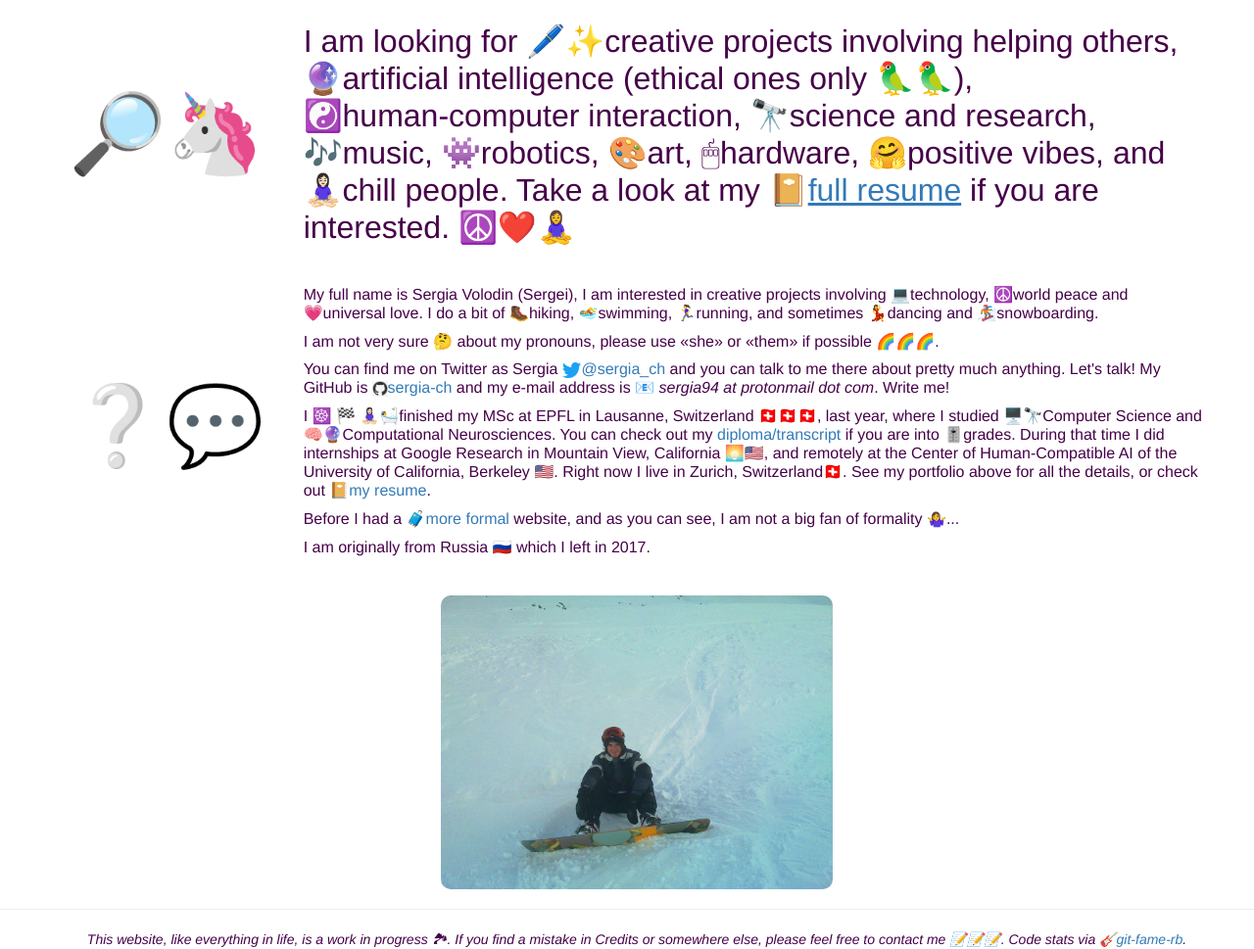
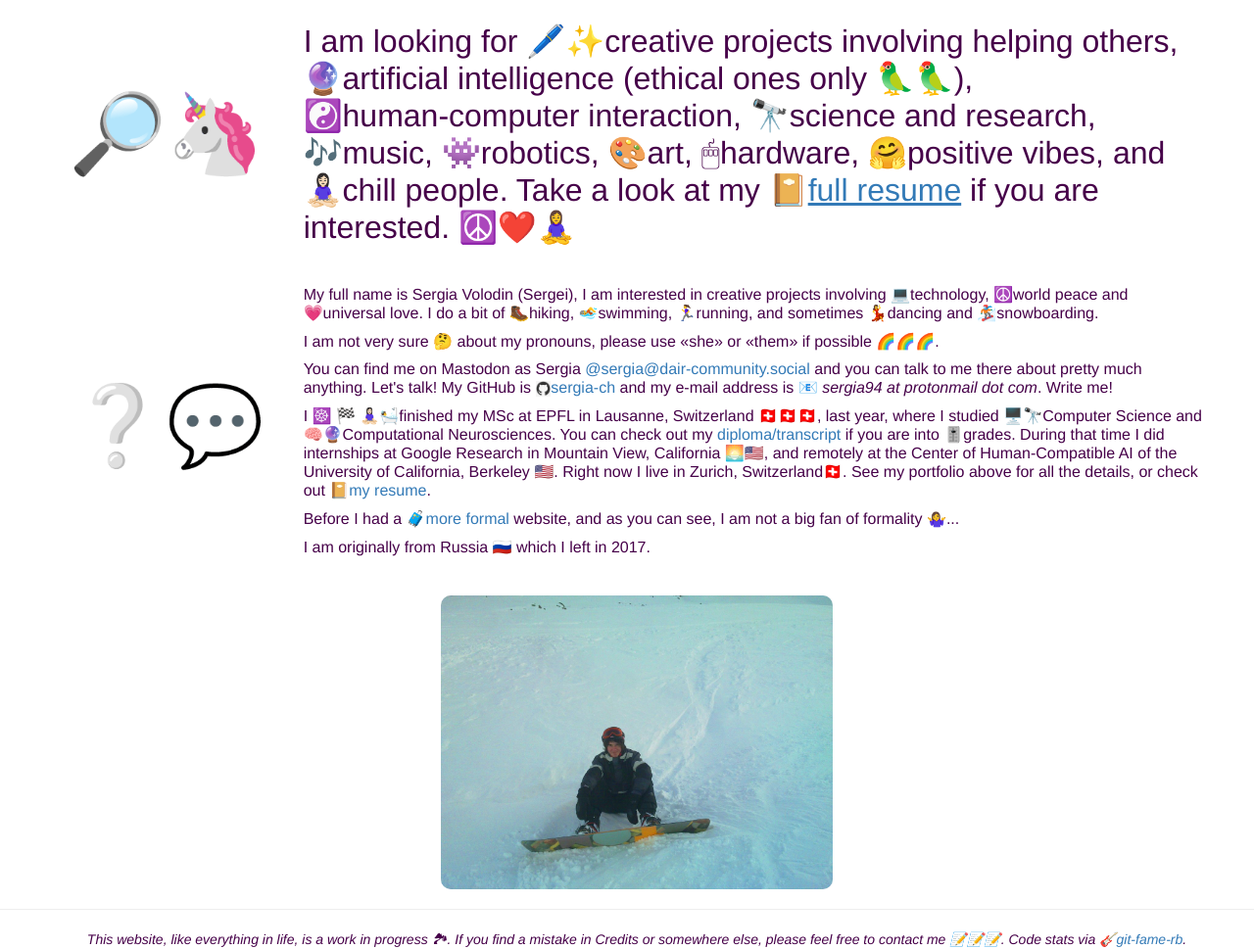
Before and after one commit to sergeivolodin/sergeivolodin.github.io, a plain HTML site: page index.html in a window 1280 px wide. Shown: the part 681-1650 px from the top of the page at 98% size. Drawn offline with nearby package versions, Linux system fonts and the light colour scheme; a script that the page names is missing.

Commit message:
Replace Twitter with Mastodon

```diff
--- a/index.html
+++ b/index.html
@@ -1622,8 +1622,8 @@
               </p>
 
               <p>
-                You can find me on Twitter as Sergia
-                <nobr><img src="./icons/twitter-logo.png" style="height: 1em" /><a href="https://twitter.com/sergia_ch">@sergia_ch</a></nobr>
+                You can find me on Mastodon as Sergia
+                <nobr><a href="https://dair-community.social/@sergia" rel="me">@sergia@dair-community.social</a></nobr>
                 and you can talk to me there about pretty much anything. Let's talk!
                 My GitHub is <nobr><img src="./icons/github.png" style="height: 1em" /><a href="https://github.com/sergia-ch"
                   target="_blank">sergia-ch</a></nobr> and my e-mail address is 📧
```
